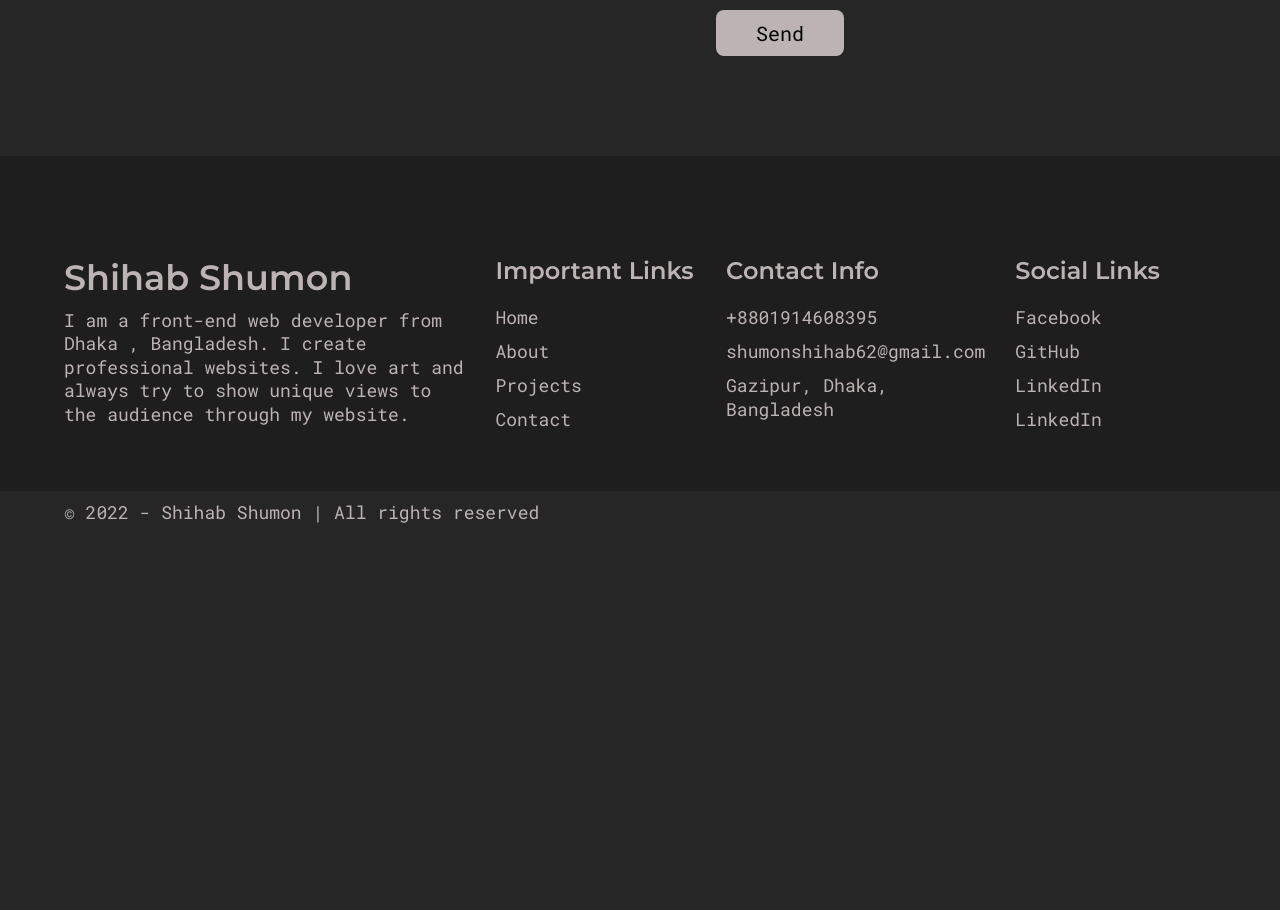
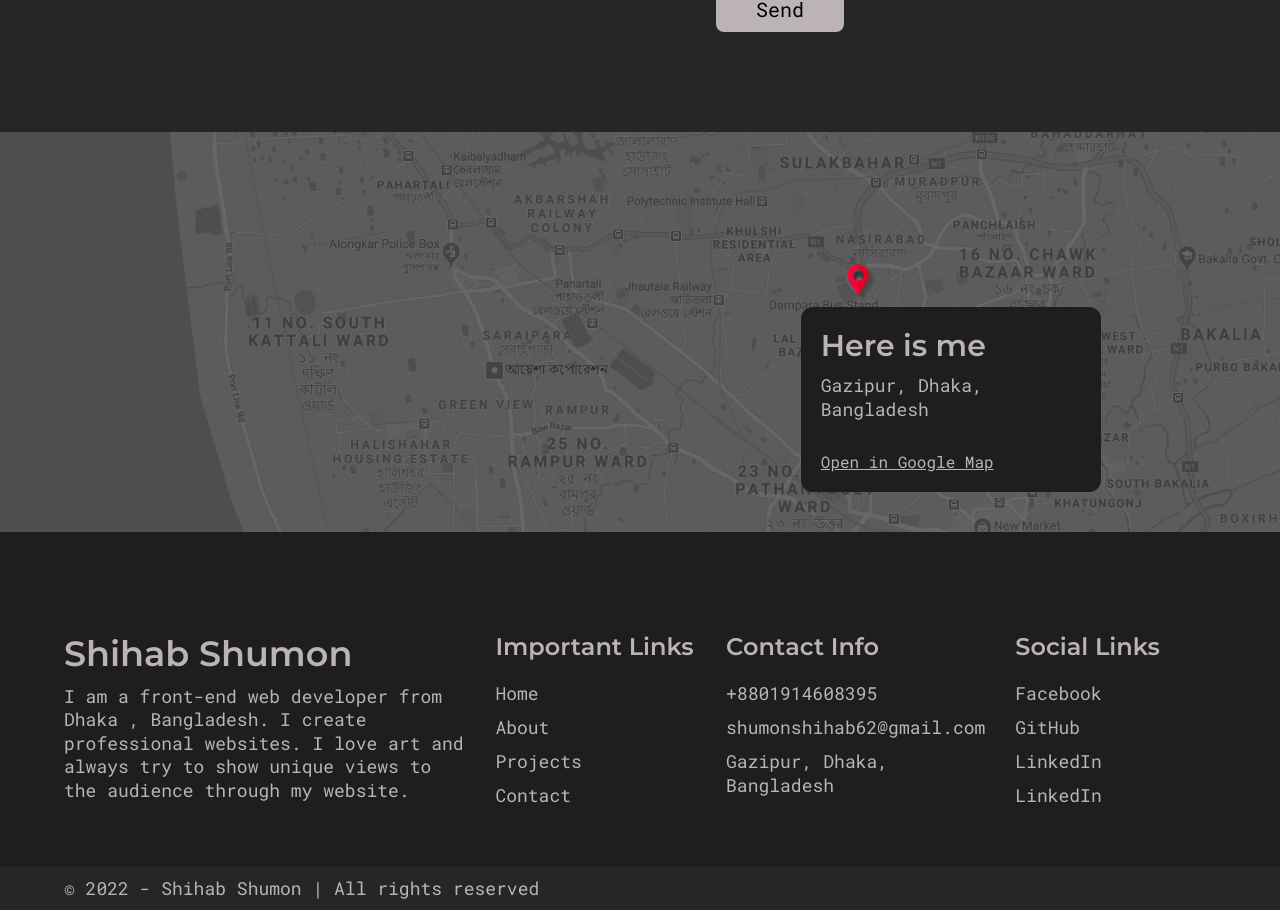
Before and after one commit to shihab91/shihab-s-portfolio, a React (Create React App) app: page /contact in a window 1280 px wide. Shown: the part 779-1689 px from the top of the page. Before the commit the page ends 1313 px from the top, so only its background shows below. Built offline with nearby package versions, Linux system fonts and the light colour scheme; the HTML template or start-up script is replaced by a standard one; a web font is replaced by a local one.

Commit message:
finished with the contact page and the map section

```diff
--- a/src/components/ContactForm.js
+++ b/src/components/ContactForm.js
@@ -48,7 +48,10 @@
   const [message, setMessage] = useState("");
   return (
     <ContactFormStyle>
-      <form>
+      <form
+        action="https://formsubmit.co/dcda41d2d98f9e72c998d86e2d34f94e"
+        method="POST"
+      >
         <div className="form__group">
           <label for="name">Your name</label>
           <input
--- /dev/null
+++ b/src/components/Map.js
@@ -0,0 +1,66 @@
+/* eslint-disable quotes */
+/* eslint-disable prettier/prettier */
+import React from "react";
+import styled from "styled-components";
+import PText from "./PText";
+import map from "../assets/images/map.png";
+
+const MapStyle = styled.div`
+  background: url(${map}) no-repeat center / cover;
+  min-height: 400px;
+  .container {
+    position: relative;
+    min-height: 400px;
+  }
+  .map__card {
+    position: absolute;
+    right: 10%;
+    bottom: 10%;
+    padding: 2rem;
+    background-color: var(--deep-dark);
+    width: 100%;
+    max-width: 300px;
+    border-radius: 12px;
+  }
+  .map__card__heading {
+    font-size: 3rem;
+    margin-bottom: 1rem;
+  }
+  .map__card__link {
+    display: inline-block;
+    font-size: 1.6rem;
+    margin-top: 3rem;
+    text-decoration: underline;
+  }
+  @media only screen and (max-width: 768px) {
+    background-position: 80% center;
+  }
+
+  @media only screen and (max-width: 400px) {
+    .map__card {
+      max-width: none;
+      right: auto;
+    }
+  }
+`;
+
+export default function Map() {
+  return (
+    <MapStyle>
+      <div className="container">
+        <div className="map__card">
+          <h3 className="map__card__heading">Here is me</h3>
+          <PText>Gazipur, Dhaka, Bangladesh</PText>
+          <a
+            href="https://www.google.com/maps/@24.0371764,90.289241,1130m/data=!3m1!1e3"
+            target="_blank"
+            rel="noreferrer"
+            className="map__card__link"
+          >
+            Open in Google Map
+          </a>
+        </div>
+      </div>
+    </MapStyle>
+  );
+}
--- a/src/pages/Contact.js
+++ b/src/pages/Contact.js
@@ -2,12 +2,13 @@
 /* eslint-disable prettier/prettier */
 import React from "react";
 import ContactSection from "../components/ContactSection";
+import Map from "../components/Map";
 
 export default function Contact() {
   return (
     <div>
-      <h1>this is the contact page</h1>
       <ContactSection />
+      <Map />
     </div>
   );
 }
```
